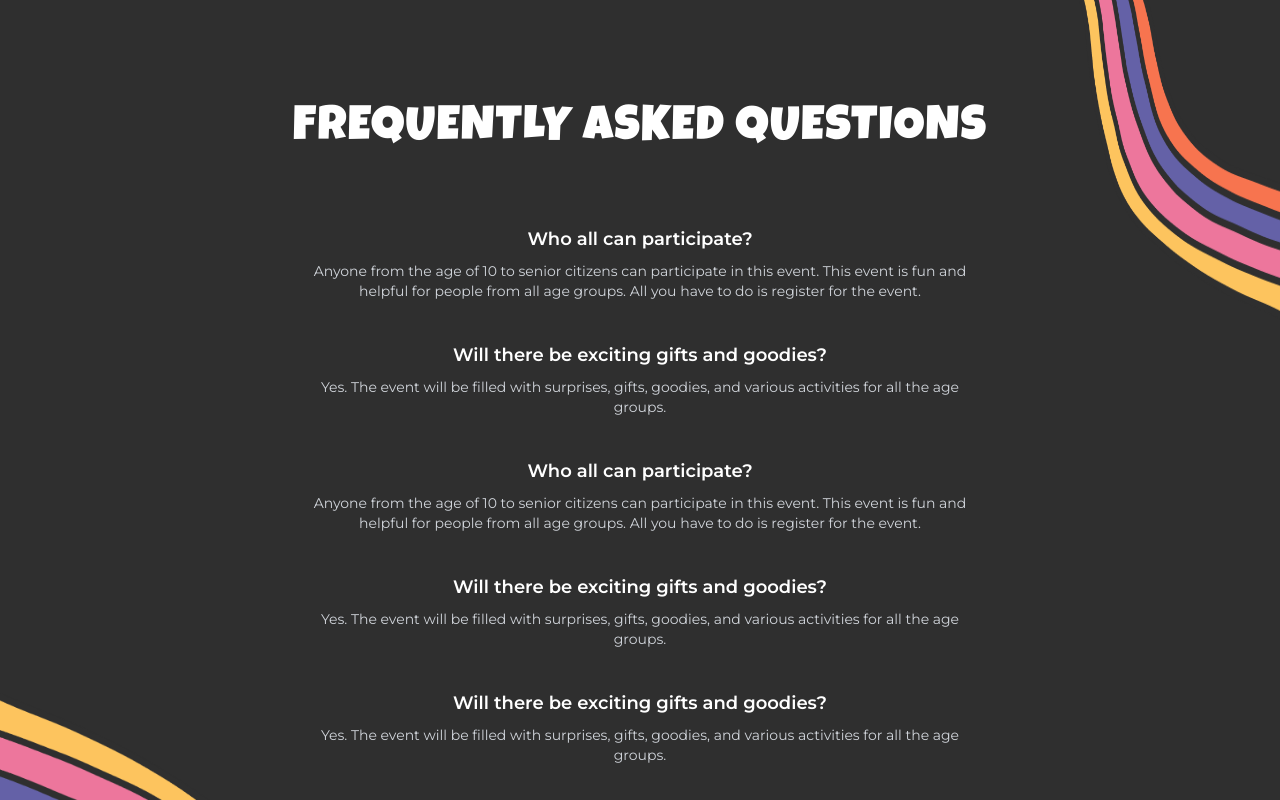
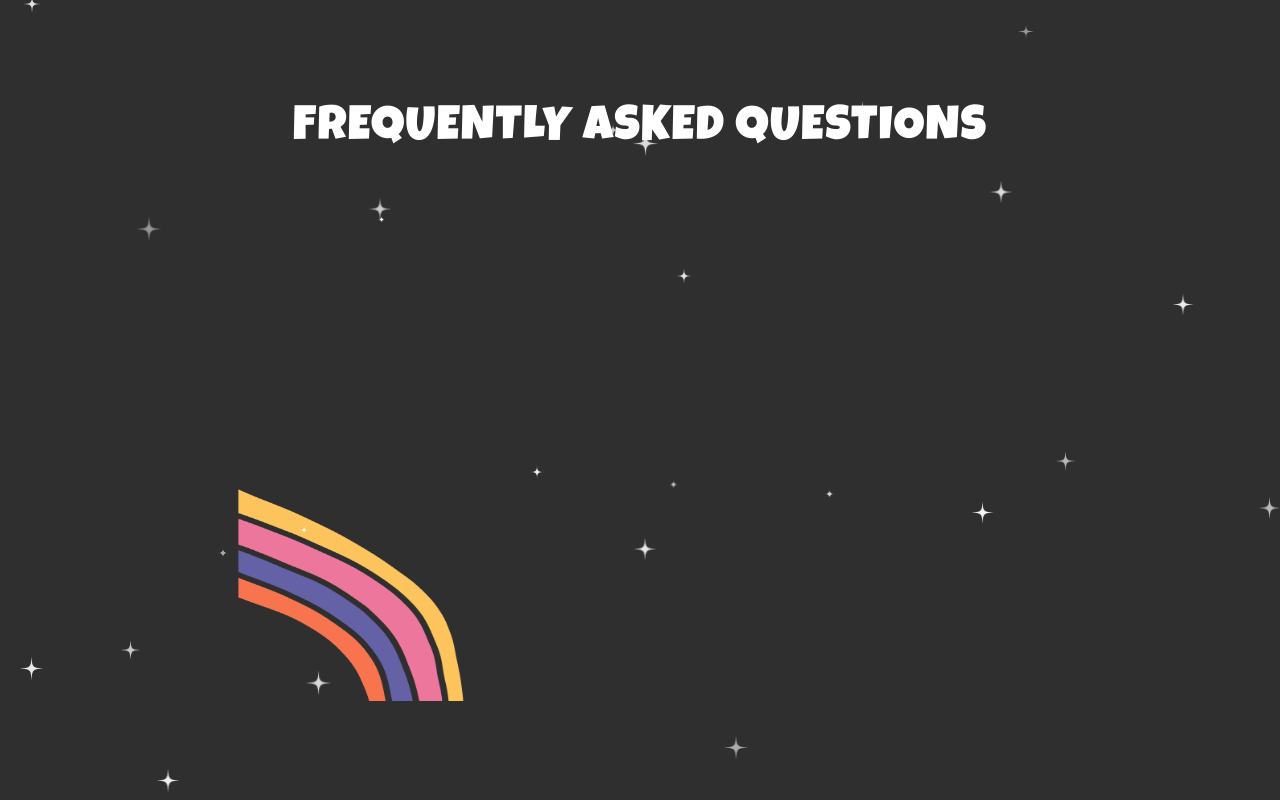
Before and after one commit to oneteck57/BigBang, a React (Vite) app: page /about in a window 1280 px wide. Shown: the part 2040-2840 px from the top of the page. Built offline with nearby package versions, Linux system fonts and the light colour scheme.

Commit message:
fix: animation

```diff
--- a/src/components/About/Faq.jsx
+++ b/src/components/About/Faq.jsx
@@ -1,11 +1,77 @@
+import { useEffect, useRef } from "react";
+import gsap from "gsap";
+import { ScrollTrigger } from "gsap/ScrollTrigger";
 import "../../App.css";
+
+gsap.registerPlugin(ScrollTrigger);
+
 const Faq = () => {
+  const faqRef = useRef(null);
+
+  const stars = Array.from({ length: 25 }, () => ({
+    top: `${Math.random() * 100}vh`,
+    left: `${Math.random() * 100}vw`,
+    size: `${Math.random() * 20 + 10}px`,
+    opacity: Math.random() * 0.5 + 0.5,
+  }));
+
+  useEffect(() => {
+    const ctx = gsap.context(() => {
+      gsap.fromTo(
+        ".rainbow",
+        { scale: 0.8, y: -200, x: 200 },
+        {
+          scale: 1,
+          y: 0,
+          x: 0,
+          opacity: 1,
+          duration: 1.5,
+          ease: "power3.out",
+          scrollTrigger: {
+            trigger: faqRef.current,
+            start: "top 75%",
+            end: "top 25%",
+            scrub: true,
+          },
+        }
+      );
+
+      const faqItems = gsap.utils.toArray(".faq-item");
+      faqItems.forEach((item, index) => {
+        const isLast = index === faqItems.length - 1;
+        gsap.fromTo(
+          item,
+          {
+            opacity: 0,
+            x: index % 2 === 0 ? -100 : 100,
+          },
+          {
+            opacity: 1,
+            x: 0,
+            duration: isLast ? 1.5 : 1.2,
+            ease: "power1.inOut",
+            scrollTrigger: {
+              trigger: item,
+              start: isLast ? "top 85%" : "top 90%",
+              end: isLast ? "bottom 75%" : "bottom 80%",
+              scrub: true,
+            },
+          }
+        );
+      });
+    }, faqRef);
+
+    return () => ctx.revert();
+  }, []);
   return (
-    <div className="bg-[#2F2F2F] min-h-screen px-6 py-10 relative overflow-hidden">
+    <div
+      className="bg-[#2F2F2F] min-h-screen px-6 py-10 relative overflow-hidden"
+      ref={faqRef}
+    >
       <img
         src="/assets/rainbow-4.png"
         alt="rainbow4"
-        className="absolute bottom-0 left-0 select-none z-0 "
+        className="absolute bottom-0 left-0 select-none z-0 rainbow"
         draggable="false"
         style={{
           width: "30vw",
@@ -15,7 +81,7 @@ const Faq = () => {
       <img
         src="/assets/rainbow-5.png"
         alt="rainbow5"
-        className="absolute top-0 right-0 select-none z-0 "
+        className="absolute top-0 right-0 select-none z-0 rainbow"
         draggable="false"
         style={{
           width: "20vw",
@@ -26,11 +92,27 @@ const Faq = () => {
       <h1 className="text-center luckiest-guy-large pt-20 text-white text-2xl font-bold mb-10 tracking-wide">
         FREQUENTLY ASKED QUESTIONS
       </h1>
+      {stars.map((star, index) => (
+        <img
+          key={index}
+          src="/assets/star.png"
+          alt="star"
+          className="absolute select-none"
+          draggable="false"
+          style={{
+            top: star.top,
+            left: star.left,
+            width: star.size,
+            height: star.size,
+            opacity: star.opacity,
+          }}
+        />
+      ))}
 
       {/* FAQ Items */}
       <div className="max-w-2xl mx-auto space-y-10 pt-10 montserrat">
         {/* Question 1 */}
-        <div className="text-center">
+        <div className="text-center faq-item">
           <h2 className="text-white text-lg font-semibold mb-2">
             Who all can participate?
           </h2>
@@ -40,9 +122,8 @@ const Faq = () => {
             All you have to do is register for the event.
           </p>
         </div>
-
         {/* Question 2 */}
-        <div className="text-center">
+        <div className="text-center faq-item">
           <h2 className="text-white text-lg font-semibold mb-2">
             Will there be exciting gifts and goodies?
           </h2>
@@ -51,9 +132,7 @@ const Faq = () => {
             various activities for all the age groups.
           </p>
         </div>
-
-        {/* Repeated Questions (Add as needed) */}
-        <div className="text-center">
+        <div className="text-center faq-item">
           <h2 className="text-white text-lg font-semibold mb-2">
             Who all can participate?
           </h2>
@@ -63,8 +142,7 @@ const Faq = () => {
             All you have to do is register for the event.
           </p>
         </div>
-
-        <div className="text-center">
+        <div className="text-center faq-item">
           <h2 className="text-white text-lg font-semibold mb-2">
             Will there be exciting gifts and goodies?
           </h2>
@@ -73,19 +151,20 @@ const Faq = () => {
             various activities for all the age groups.
           </p>
         </div>
-        <div className="text-center">
+        <div className="text-center faq-item">
           <h2 className="text-white text-lg font-semibold mb-2">
-            Will there be exciting gifts and goodies?
+            Who all can participate?
           </h2>
           <p className="text-gray-300 text-sm">
-            Yes. The event will be filled with surprises, gifts, goodies, and
-            various activities for all the age groups.
+            Anyone from the age of 10 to senior citizens can participate in this
+            event. This event is fun and helpful for people from all age groups.
+            All you have to do is register for the event.
           </p>
         </div>
       </div>
 
       <div className="flex justify-center items-center place-items-center tracking-widest mt-32">
-        <h3 className="luckiest-guy-small-outline-yellow luckiest-guy-custom-number  text-2xl tracking-wide">
+        <h3 className="luckiest-guy-small-outline-yellow luckiest-guy-custom-number text-2xl tracking-wide">
           DON&apos;T MISS OUT ON OUR EVENT&nbsp;
         </h3>
         <span className="text-[#F3EDD3] luckiest-guy-custom-number text-2xl cursor-pointer hover:underline">
```
